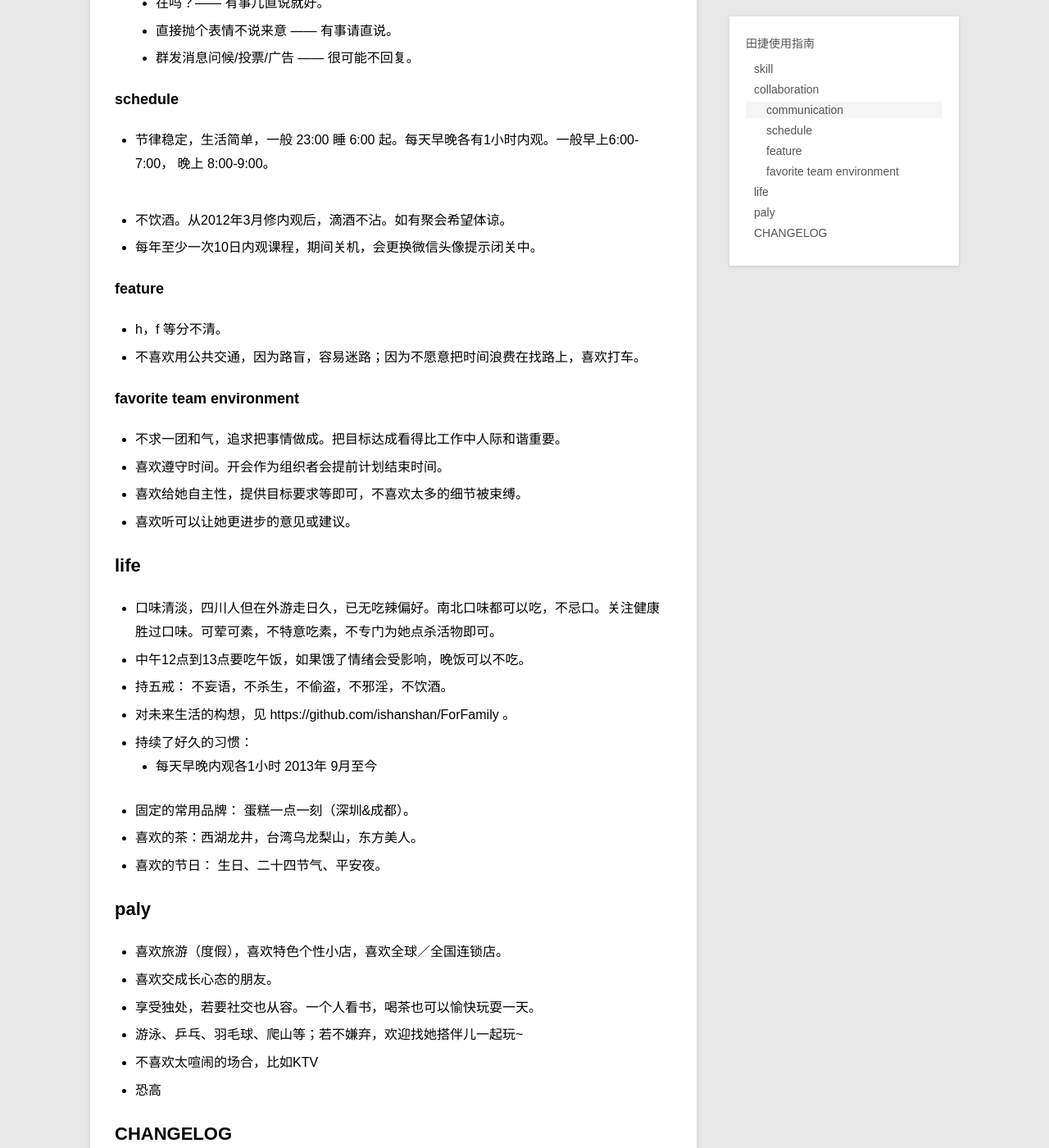
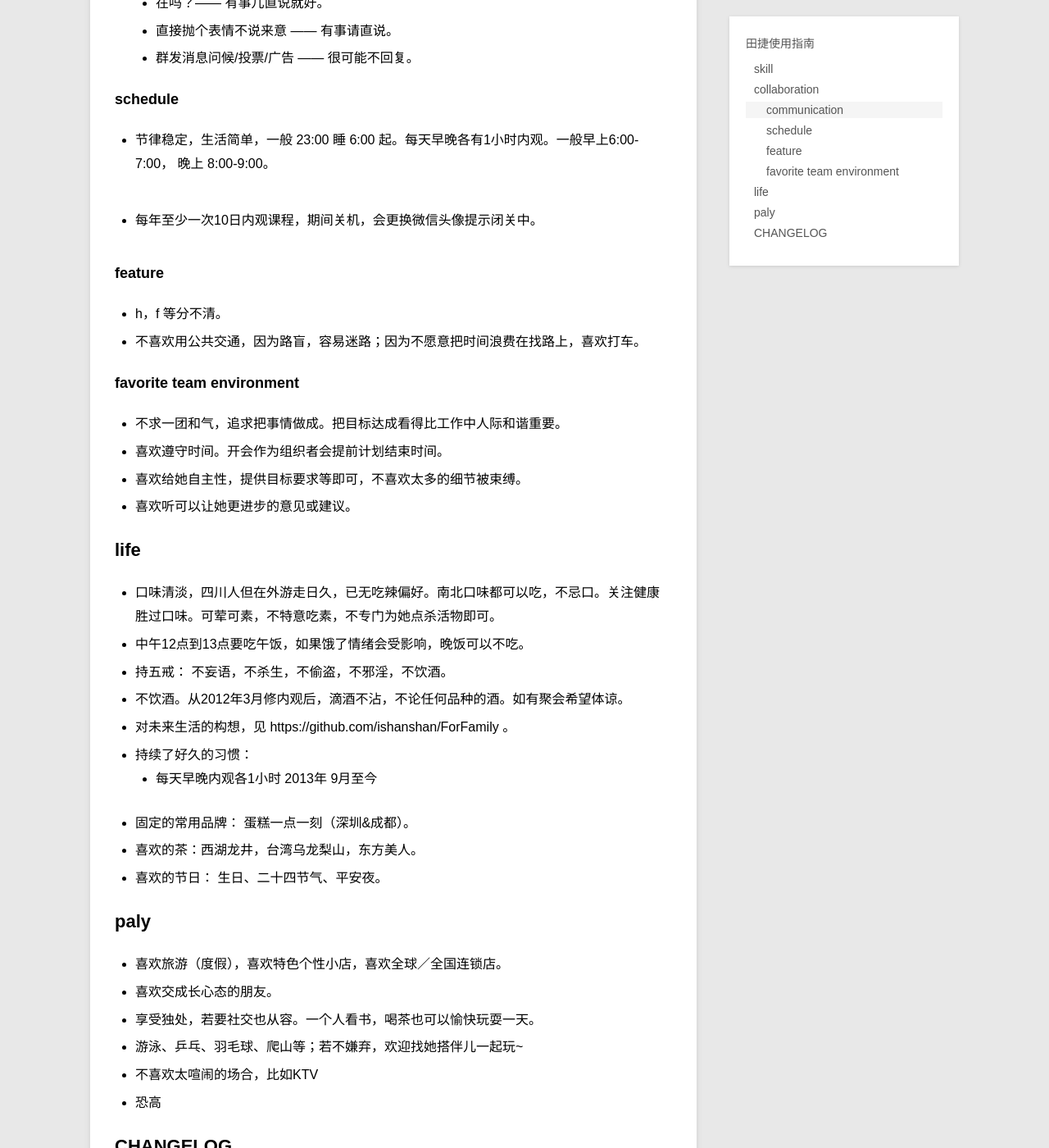
Before and after one commit to violettianjie/violettianjie.github.io, a Jekyll site: the page built from _posts/journal/2017-12-27-usageviolet.md, in a window 1280 px wide and 1400 px high, scrolled down 1605 px. Shown: the whole window at 82% size. Built offline with Jekyll 4.4.1, drawn with Linux system fonts in a browser that asks for light colours; part of the change alters nothing that is shown.

Commit message:
Update 2017-12-27-usageviolet.md

```diff
--- a/_posts/journal/2017-12-27-usageviolet.md
+++ b/_posts/journal/2017-12-27-usageviolet.md
@@ -69,7 +69,6 @@ description: 独立博客
 
 - 节律稳定，生活简单，一般 23:00 睡 6:00 起。每天早晚各有1小时内观。一般早上6:00-7:00， 晚上 8:00-9:00。
 
-- 不饮酒。从2012年3月修内观后，滴酒不沾。如有聚会希望体谅。
 - 每年至少一次10日内观课程，期间关机，会更换微信头像提示闭关中。
 
 
@@ -98,6 +97,7 @@ description: 独立博客
 - 口味清淡，四川人但在外游走日久，已无吃辣偏好。南北口味都可以吃，不忌口。关注健康胜过口味。可荤可素，不特意吃素，不专门为她点杀活物即可。
 - 中午12点到13点要吃午饭，如果饿了情绪会受影响，晚饭可以不吃。
 - 持五戒： 不妄语，不杀生，不偷盗，不邪淫，不饮酒。
+- 不饮酒。从2012年3月修内观后，滴酒不沾，不论任何品种的酒。如有聚会希望体谅。
 - 对未来生活的构想，见 https://github.com/ishanshan/ForFamily 。
 - 持续了好久的习惯：
 	- 每天早晚内观各1小时 2013年 9月至今
```
